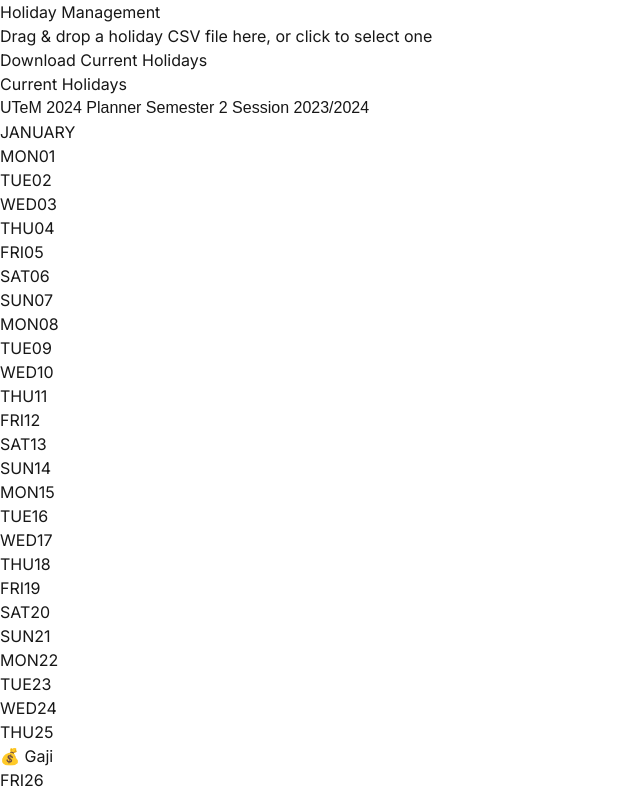
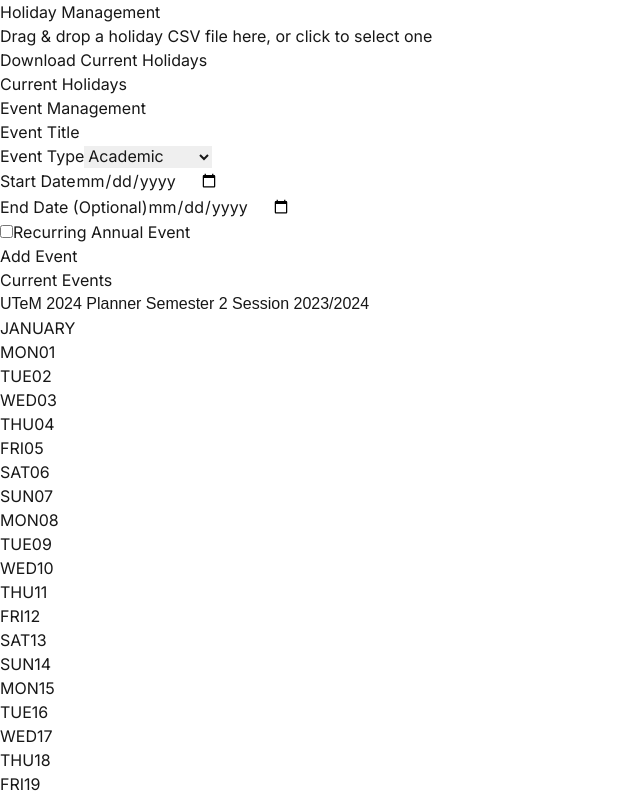
Before and after one commit to shamsulfakhar/utem-planner, a Next.js app: page / in a window 1280 px wide. Shown: the top 796 px of the page, without its empty margins (0-640 px from the left). Built offline with nearby package versions, Linux system fonts and the light colour scheme.

Commit message:
Add event management system

```diff
--- /dev/null
+++ b/src/components/PlannerEditor/EventEditor.tsx
@@ -0,0 +1,161 @@
+'use client'
+
+import React, { useState } from 'react'
+import { usePlannerSettings } from '@/lib/PlannerContext'
+import { Event } from '@/lib/types'
+
+const eventTypes = [
+  { value: 'academic', label: 'Academic' },
+  { value: 'administrative', label: 'Administrative' },
+  { value: 'holiday', label: 'Holiday' },
+  { value: 'personal', label: 'Personal' }
+] as const
+
+const EventEditor = () => {
+  const { settings, updateSettings } = usePlannerSettings()
+  const [newEvent, setNewEvent] = useState<Partial<Event>>({
+    title: '',
+    date: '',
+    type: 'academic',
+    recurring: false
+  })
+
+  const handleSubmit = (e: React.FormEvent) => {
+    e.preventDefault()
+    if (newEvent.title && newEvent.date) {
+      const event: Event = {
+        id: Date.now().toString(),
+        title: newEvent.title,
+        date: newEvent.date,
+        type: newEvent.type as Event['type'],
+        recurring: newEvent.recurring,
+        endDate: newEvent.endDate
+      }
+
+      updateSettings({
+        events: [...settings.events, event]
+      })
+
+      setNewEvent({
+        title: '',
+        date: '',
+        type: 'academic',
+        recurring: false
+      })
+    }
+  }
+
+  const handleDelete = (id: string) => {
+    updateSettings({
+      events: settings.events.filter(event => event.id !== id)
+    })
+  }
+
+  return (
+    <div className="mb-4 p-4 border rounded-lg">
+      <h2 className="text-lg font-semibold mb-4">Event Management</h2>
+
+      <form onSubmit={handleSubmit} className="space-y-4">
+        <div className="grid grid-cols-2 gap-4">
+          <div>
+            <label className="block text-sm font-medium mb-1">Event Title</label>
+            <input
+              type="text"
+              value={newEvent.title}
+              onChange={e => setNewEvent(prev => ({ ...prev, title: e.target.value }))}
+              className="w-full p-2 border rounded"
+              required
+            />
+          </div>
+
+          <div>
+            <label className="block text-sm font-medium mb-1">Event Type</label>
+            <select
+              value={newEvent.type}
+              onChange={e => setNewEvent(prev => ({ ...prev, type: e.target.value as Event['type'] }))}
+              className="w-full p-2 border rounded"
+            >
+              {eventTypes.map(type => (
+                <option key={type.value} value={type.value}>
+                  {type.label}
+                </option>
+              ))}
+            </select>
+          </div>
+
+          <div>
+            <label className="block text-sm font-medium mb-1">Start Date</label>
+            <input
+              type="date"
+              value={newEvent.date}
+              onChange={e => setNewEvent(prev => ({ ...prev, date: e.target.value }))}
+              className="w-full p-2 border rounded"
+              required
+            />
+          </div>
+
+          <div>
+            <label className="block text-sm font-medium mb-1">End Date (Optional)</label>
+            <input
+              type="date"
+              value={newEvent.endDate || ''}
+              onChange={e => setNewEvent(prev => ({ ...prev, endDate: e.target.value }))}
+              className="w-full p-2 border rounded"
+            />
+          </div>
+
+          <div className="col-span-2">
+            <label className="flex items-center space-x-2">
+              <input
+                type="checkbox"
+                checked={newEvent.recurring || false}
+                onChange={e => setNewEvent(prev => ({ ...prev, recurring: e.target.checked }))}
+                className="rounded"
+              />
+              <span className="text-sm font-medium">Recurring Annual Event</span>
+            </label>
+          </div>
+        </div>
+
+        <button
+          type="submit"
+          className="w-full px-4 py-2 bg-blue-500 text-white rounded hover:bg-blue-600"
+        >
+          Add Event
+        </button>
+      </form>
+
+      <div className="mt-6">
+        <h3 className="font-medium mb-2">Current Events</h3>
+        <div className="max-h-60 overflow-y-auto">
+          {settings.events.map((event) => (
+            <div key={event.id} className="flex items-center justify-between py-2 border-b">
+              <div>
+                <span className="font-medium">{event.title}</span>
+                <span className="text-sm text-gray-500 ml-2">
+                  {event.date} {event.endDate ? `to ${event.endDate}` : ''}
+                </span>
+                <span className="text-xs bg-gray-100 px-2 py-1 rounded ml-2">
+                  {event.type}
+                </span>
+                {event.recurring && (
+                  <span className="text-xs bg-blue-100 px-2 py-1 rounded ml-2">
+                    Recurring
+                  </span>
+                )}
+              </div>
+              <button
+                onClick={() => handleDelete(event.id)}
+                className="text-red-500 hover:text-red-700"
+              >
+                Remove
+              </button>
+            </div>
+          ))}
+        </div>
+      </div>
+    </div>
+  )
+}
+
+export default EventEditor
--- a/src/components/PlannerEditor/index.tsx
+++ b/src/components/PlannerEditor/index.tsx
@@ -4,6 +4,7 @@ import React from 'react'
 import { usePlannerSettings } from '@/lib/PlannerContext'
 import MonthSection from './MonthSection'
 import HolidayManager from './HolidayManager'
+import EventEditor from './EventEditor'
 
 const PlannerEditor = () => {
   const { settings } = usePlannerSettings()
@@ -12,7 +13,10 @@ const PlannerEditor = () => {
 
   return (
     <div className="space-y-4">
-      <HolidayManager />
+      <div className="grid grid-cols-2 gap-4">
+        <HolidayManager />
+        <EventEditor />
+      </div>
 
       <div className="bg-white rounded-lg shadow p-4">
         <div className="text-center mb-4">
```
